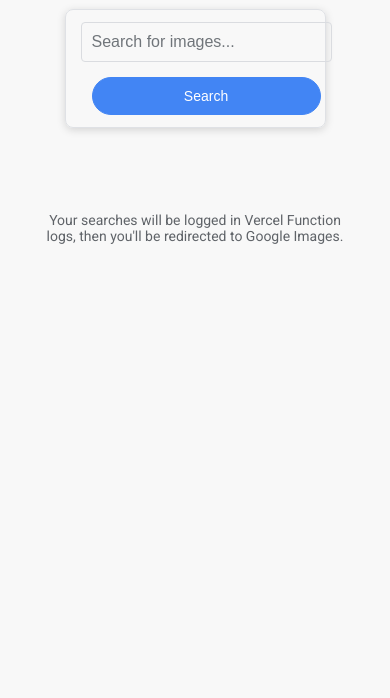
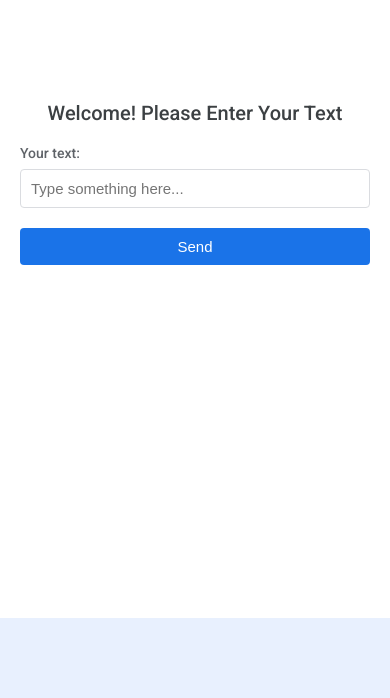
Before and after one commit to arildewantara/dotfile, a plain HTML site: page index.html in a window 390 px wide. Shown: the part 226-924 px from the top of the page. After the commit the page ends 844 px from the top, so only its background shows below. Drawn offline with Linux system fonts and the light colour scheme.

Commit message:
Update index.html

```diff
--- a/index.html
+++ b/index.html
@@ -3,232 +3,204 @@
 <head>
     <meta charset="UTF-8">
     <meta name="viewport" content="width=device-width, initial-scale=1.0">
-    <title>My Image Search with Vercel Logging</title>
+    <title>Responsive Input Logger (Vercel)</title>
     <link href="https://fonts.googleapis.com/css2?family=Roboto:wght@400;500&display=swap" rel="stylesheet">
     <style>
-        /* General Body Styling */
         body {
             font-family: 'Roboto', Arial, sans-serif;
             display: flex;
             flex-direction: column;
-            align-items: center; /* Center items horizontally */
-            justify-content: flex-start; /* Start items from the top */
+            align-items: center;
+            justify-content: center; /* Center content vertically */
             min-height: 100vh;
             margin: 0;
-            background-color: #f8f8f8; /* Light gray background */
-            padding-top: 80px; /* More padding from the top */
-            color: #202124; /* Dark gray for general text */
+            background-color: #e8f0fe; /* Light blue background, common for Google forms/login */
+            color: #202124;
         }
 
-        /* Search Container */
-        .search-container {
-            display: flex;
-            flex-direction: column;
-            align-items: center;
-            gap: 25px; /* Spacing between logo and search box */
-            margin-bottom: 40px; /* Space below the search elements */
+        .form-card {
+            background-color: #ffffff;
+            padding: 40px;
+            border-radius: 8px;
+            /* More pronounced shadow for a floating card effect */
+            box-shadow: 0 1px 3px rgba(60, 64, 67, 0.3), 0 4px 8px rgba(60, 64, 67, 0.15);
+            width: 450px; /* Desired width on larger screens */
+            max-width: 90%; /* Ensures it shrinks on smaller screens */
+            text-align: center;
+            box-sizing: border-box; /* Include padding in width calculation */
         }
 
-        /* Google Logo */
-        .google-logo {
-            width: 200px; /* Larger logo for prominence */
-            height: auto;
-            object-fit: contain; /* Ensure logo scales correctly */
+        .form-card h1 {
+            font-size: 24px;
+            font-weight: 500;
+            color: #3c4043;
+            margin-bottom: 30px;
         }
 
-        /* Form/Search Box Wrapper - Made Responsive */
-        #searchForm { /* Using ID for the form as the main wrapper */
-            display: flex;
-            align-items: center; /* Vertically align input and button */
-            border: 1px solid #dfe1e5; /* Light gray border */
-            border-radius: 24px; /* More rounded corners */
-            padding: 4px 6px; /* Slightly more compact padding */
-            width: 580px; /* Wider search box */
-            max-width: 90%; /* Responsive max width - ensures it shrinks on smaller screens */
-            box-shadow: 0 2px 5px rgba(0,0,0,0.1); /* Subtle shadow for depth */
-            transition: box-shadow 0.3s ease-in-out, border-color 0.3s ease-in-out; /* Smooth transition for focus */
-
-            /* Added responsiveness properties */
-            flex-wrap: wrap; /* Allow items (input, button) to wrap to the next line */
-            justify-content: center; /* Center items horizontally when they wrap */
+        .form-group {
+            margin-bottom: 25px;
+            text-align: left; /* Align label and input to the left within their group */
         }
 
-        #searchForm:hover {
-            box-shadow: 0 3px 8px rgba(0,0,0,0.15); /* Slightly stronger shadow on hover */
+        .form-group label {
+            display: block;
+            font-size: 14px;
+            color: #5f6368;
+            margin-bottom: 8px;
+            font-weight: 500;
         }
 
-        #searchForm:focus-within { /* When input inside is focused */
-            border-color: #4285F4; /* Blue border on focus */
-            box-shadow: 0 2px 8px rgba(66, 133, 244, 0.2); /* Blue shadow on focus */
+        .form-group input[type="text"] {
+            width: 100%; /* Make input take full width of its parent (.form-group) */
+            padding: 12px;
+            border: 1px solid #dadce0;
+            border-radius: 4px;
+            font-size: 16px;
+            color: #202124;
+            box-sizing: border-box; /* Include padding and border in width */
+            transition: border-color 0.2s ease-in-out, box-shadow 0.2s ease-in-out;
         }
 
-        /* Search Input Field */
-        #searchInput {
-            flex-grow: 1; /* Input takes up available space */
-            border: none; /* No individual border as form provides it */
-            outline: none; /* Remove default focus outline */
-            padding: 10px 18px; /* More generous padding inside input */
-            font-size: 16px;
-            background: transparent;
-            color: #202124;
-
-            /* Responsive adjustment */
-            min-width: 150px; /* Prevents input from becoming too narrow before wrapping occurs */
+        .form-group input[type="text"]:focus {
+            border-color: #1a73e8; /* Google blue on focus */
+            outline: none;
+            box-shadow: 0 0 0 1px #1a73e8; /* Subtle blue outline on focus */
         }
 
-        #searchInput::placeholder {
-            color: #70757a; /* Lighter placeholder text */
+        .submit-button {
+            background-color: #1a73e8; /* Google Blue */
+            color: #ffffff;
+            font-size: 16px;
+            font-weight: 500;
+            padding: 12px 24px;
+            border: none;
+            border-radius: 4px;
+            cursor: pointer;
+            transition: background-color 0.2s, box-shadow 0.2s;
+            min-width: 120px; /* Ensure a decent size */
         }
 
-        /* Search Button */
-        #searchButton {
-            background-color: #4285F4; /* Google Blue */
-            border: 1px solid #4285F4; /* Blue border */
-            border-radius: 20px; /* Rounded button */
-            color: #ffffff; /* White text */
-            font-size: 15px; /* Slightly larger font */
-            font-weight: 500; /* Medium weight */
-            padding: 10px 20px; /* Padding for the button */
-            margin-left: 10px; /* Space from input */
-            cursor: pointer;
-            outline: none;
-            transition: background-color 0.2s, box-shadow 0.2s;
-
-            /* Responsive adjustment */
-            flex-shrink: 0; /* Prevents the button from shrinking on smaller screens */
+        .submit-button:hover {
+            background-color: #1565c0; /* Darker blue on hover */
+            box-shadow: 0 1px 3px rgba(0,0,0,0.2);
         }
 
-        #searchButton:hover {
-            background-color: #357ae8; /* Slightly darker blue on hover */
-            box-shadow: 0 1px 3px rgba(0,0,0,0.2); /* Subtle shadow on hover */
+        .submit-button:active {
+            background-color: #0d47a1; /* Even darker blue on click */
+            box-shadow: inset 0 1px 3px rgba(0,0,0,0.2);
         }
 
-        #searchButton:active {
-            background-color: #2a6ee3; /* Even darker blue on click */
-            box-shadow: inset 0 1px 3px rgba(0,0,0,0.2); /* Inset shadow on click */
+        .message-area {
+            margin-top: 25px;
+            font-size: 14px;
+            color: #5f6368;
         }
 
-        /* Results Container (for informational text) */
-        .results-container {
-            margin-top: 30px;
-            width: 80%;
-            text-align: center;
-            color: #5f6368; /* Google's standard gray for secondary text */
-            font-size: 14px;
+        .message-area.success {
+            color: #188038; /* Green for success */
         }
 
-        /* Media Queries for smaller screens */
-        @media (max-width: 680px) { /* Adjust breakpoint as needed */
-            .google-logo {
-                width: 160px; /* Smaller logo on smaller screens */
+        .message-area.error {
+            color: #d93025; /* Red for error */
+        }
+
+        /* --- Responsive adjustments (Media Queries) --- */
+
+        /* For screens smaller than 500px (e.g., most mobile phones) */
+        @media (max-width: 500px) {
+            .form-card {
+                padding: 30px 20px; /* Reduce padding on smaller screens */
+                border-radius: 0; /* Make it full width without rounded corners on very small screens */
+                box-shadow: none; /* Remove shadow to blend with body */
+                max-width: 100%; /* Take full width */
+                min-height: 100vh; /* Make it fill screen vertically if needed */
+                display: flex; /* Use flexbox to organize content vertically */
+                flex-direction: column;
+                justify-content: center; /* Center content inside the "card" */
             }
 
-            #searchForm {
-                /* When items wrap, treat the form more like a card */
-                flex-direction: column; /* Stack input and button vertically */
-                padding: 15px 20px; /* More padding when stacked */
-                border-radius: 8px; /* Slightly less rounded corners when acting as a card */
-                box-shadow: 0 2px 8px rgba(0,0,0,0.15); /* More prominent shadow when acting as a card */
-                max-width: 95%; /* Allow it to take up more width on small screens */
-                width: auto; /* Let content determine width more freely */
+            .form-card h1 {
+                font-size: 20px; /* Smaller heading */
+                margin-bottom: 20px;
             }
 
-            #searchInput {
-                width: 100%; /* Make input take full width when stacked */
-                margin-bottom: 15px; /* Space between input and button when stacked */
-                padding: 12px; /* Slightly more vertical padding */
-                border: 1px solid #dadce0; /* Add back a border for the input itself */
-                border-radius: 4px; /* Slightly less rounded for the input */
+            .form-group {
+                margin-bottom: 20px; /* Slightly less margin */
             }
 
-            /* Ensure input focus styling still applies correctly when it has its own border */
-            #searchInput:focus {
-                border-color: #1a73e8; /* Google blue on focus */
-                outline: none;
-                box-shadow: 0 0 0 1px #1a73e8; /* Subtle blue outline on focus */
+            .form-group input[type="text"] {
+                padding: 10px; /* Smaller input padding */
+                font-size: 15px;
             }
 
-            #searchButton {
-                width: 100%; /* Make button take full width when stacked */
-                margin-left: 0; /* Remove left margin when stacked */
-            }
-        }
-
-        @media (max-width: 480px) {
-            .search-container {
-                padding-top: 40px; /* Less top padding on very small screens */
-            }
-            .google-logo {
-                width: 120px;
-            }
-            #searchForm {
-                padding: 12px 15px;
-            }
-            #searchInput {
-                padding: 10px;
-            }
-            #searchButton {
-                padding: 10px 15px;
-                font-size: 14px;
+            .submit-button {
+                width: 100%; /* Button takes full width on small screens */
+                padding: 10px 15px; /* Smaller button padding */
+                font-size: 15px;
             }
         }
     </style>
 </head>
 <body>
-    <div class="search-container">
-        <img src="https://www.google.com/images/branding/googlelogo/1x/googlelogo_color_272x92dp.png" alt="Google Logo" class="google-logo">
-        <form id="searchForm">
-            <input type="text" id="searchInput" placeholder="Search for images...">
-            <button type="submit" id="searchButton">Search</button>
+    <div class="form-card">
+        <h1>Welcome! Please Enter Your Text</h1>
+        <form id="inputForm">
+            <div class="form-group">
+                <label for="userInput">Your text:</label>
+                <input type="text" id="userInput" name="userInput" placeholder="Type something here...">
+            </div>
+            <button type="submit" class="submit-button">Send</button>
         </form>
-    </div>
-
-    <div class="results-container">
-        <p>Your searches will be logged in Vercel Function logs, then you'll be redirected to Google Images.</p>
+        <p class="message-area" id="messageArea"></p>
     </div>
 
     <script>
         document.addEventListener('DOMContentLoaded', () => {
-            const searchForm = document.getElementById('searchForm');
-            const searchInput = document.getElementById('searchInput');
+            const inputForm = document.getElementById('inputForm');
+            const userInputField = document.getElementById('userInput');
+            const messageArea = document.getElementById('messageArea');
 
-            searchForm.addEventListener('submit', handleSearchFormSubmission);
+            inputForm.addEventListener('submit', handleFormSubmission);
 
-            async function handleSearchFormSubmission(event) {
-                event.preventDefault(); // Prevent the default form submission (page reload)
+            async function handleFormSubmission(event) {
+                event.preventDefault(); // Prevent default form submission (page reload)
 
-                const query = searchInput.value.trim();
+                const inputValue = userInputField.value.trim();
 
-                if (query) {
-                    // 1. Send the query to the Vercel Serverless Function for logging
+                if (inputValue) {
+                    messageArea.textContent = 'Submitting...';
+                    messageArea.className = 'message-area'; // Reset class for styling
+
                     try {
-                        const response = await fetch('/api/log-input', { // Point to your Vercel Function
+                        // Vercel Serverless Function endpoint
+                        const response = await fetch('/api/log-input', {
                             method: 'POST',
                             headers: {
                                 'Content-Type': 'application/json',
                             },
-                            body: JSON.stringify({ input: query }), // Send the query as 'input'
+                            body: JSON.stringify({ input: inputValue }), // Send the input value
                         });
 
                         const data = await response.json();
+
                         if (response.ok) {
-                            console.log('Vercel Function response:', data.message);
+                            messageArea.textContent = `Success: "${data.message}"`;
+                            messageArea.classList.add('success');
+                            userInputField.value = ''; // Clear input on success
                         } else {
-                            console.error('Error from Vercel Function:', data.message);
+                            messageArea.textContent = `Error: "${data.message}"`;
+                            messageArea.classList.add('error');
                         }
+                        console.log('Vercel Function response:', data);
+
                     } catch (error) {
-                        console.error('Error sending query to Vercel Function:', error);
-                        // Optionally, alert the user about the logging failure but still proceed with search
+                        messageArea.textContent = 'Failed to connect to server.';
+                        messageArea.classList.add('error');
+                        console.error('Error sending data to Vercel Function:', error);
                     }
-
-                    // 2. Redirect to Google Images
-                    // This happens regardless of whether logging succeeded or failed,
-                    // ensuring the core search functionality works.
-                    const googleImagesUrl = `https://www.google.com/search?q=${encodeURIComponent(query)}&tbm=isch`;
-                    window.location.href = googleImagesUrl;
-
                 } else {
-                    alert('Please enter a search query.');
+                    messageArea.textContent = 'Please enter some text.';
+                    messageArea.classList.add('error');
                 }
             }
         });
```
